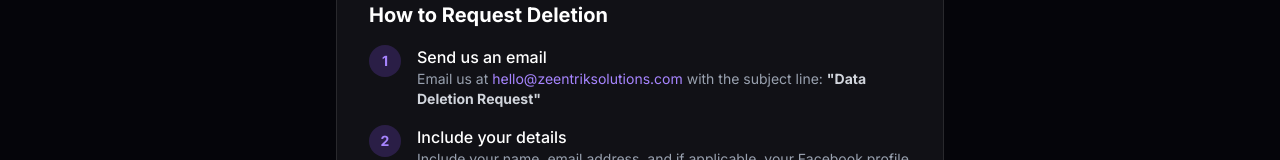
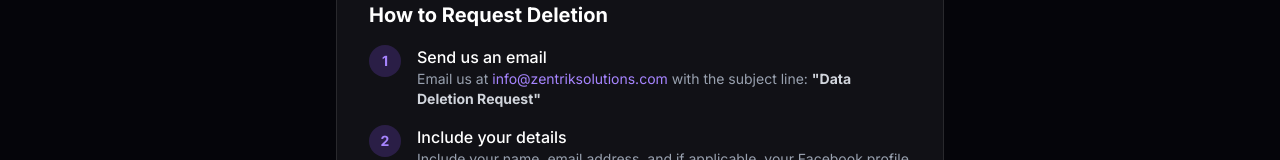
Before and after one commit to Zentrik25/myzentrik, a Next.js app: page /data-deletion in a window 1280 px wide. Shown: the part 639-799 px from the top of the page. Built offline with nearby package versions, Linux system fonts and the light colour scheme.

Commit message:
improved product

```diff
--- a/src/app/data-deletion/page.tsx
+++ b/src/app/data-deletion/page.tsx
@@ -56,10 +56,10 @@
               <p className="text-sm text-gray-400">
                 Email us at{' '}
                 <a
-                  href="mailto:hello@zeentriksolutions.com?subject=Data%20Deletion%20Request&body=Please%20delete%20all%20personal%20data%20associated%20with%20this%20email%20address%20and%20any%20linked%20Facebook%2FMeta%20accounts."
+                  href="mailto:info@zentriksolutions.com?subject=Data%20Deletion%20Request&body=Please%20delete%20all%20personal%20data%20associated%20with%20this%20email%20address%20and%20any%20linked%20Facebook%2FMeta%20accounts."
                   className="text-violet-400 hover:underline"
                 >
-                  hello@zeentriksolutions.com
+                  info@zentriksolutions.com
                 </a>{' '}
                 with the subject line: <strong className="text-gray-300">&quot;Data Deletion Request&quot;</strong>
               </p>
@@ -94,7 +94,7 @@
         </div>
 
         <a
-          href="mailto:hello@zeentriksolutions.com?subject=Data%20Deletion%20Request&body=Please%20delete%20all%20personal%20data%20associated%20with%20this%20email%20address%20and%20any%20linked%20Facebook%2FMeta%20accounts.%0A%0AMy%20name%3A%20%0AMy%20email%3A%20%0AFacebook%20profile%20(if%20applicable)%3A"
+          href="mailto:info@zentriksolutions.com?subject=Data%20Deletion%20Request&body=Please%20delete%20all%20personal%20data%20associated%20with%20this%20email%20address%20and%20any%20linked%20Facebook%2FMeta%20accounts.%0A%0AMy%20name%3A%20%0AMy%20email%3A%20%0AFacebook%20profile%20(if%20applicable)%3A"
           className="mt-8 flex items-center justify-center gap-2 rounded-xl bg-red-600 px-6 py-4 font-semibold text-white transition hover:bg-red-500"
         >
           <Mail className="h-5 w-5" />
--- a/src/app/privacy-policy/page.tsx
+++ b/src/app/privacy-policy/page.tsx
@@ -8,8 +8,8 @@
 
 const LAST_UPDATED = 'March 17, 2026'
 const COMPANY = 'Zentrik Solutions'
-const EMAIL = 'hello@zeentriksolutions.com'
-const SITE = 'https://zeentriksolutions.vercel.app'
+const EMAIL = 'info@zentriksolutions.com'
+const SITE = 'https://zentriksolutions.com'
 
 export default function PrivacyPolicyPage() {
   return (
--- a/src/app/terms-of-service/page.tsx
+++ b/src/app/terms-of-service/page.tsx
@@ -8,7 +8,7 @@
 
 const LAST_UPDATED = 'March 17, 2026'
 const COMPANY = 'Zentrik Solutions'
-const EMAIL = 'hello@zeentriksolutions.com'
+const EMAIL = 'info@zentriksolutions.com'
 
 export default function TermsPage() {
   return (
--- a/src/components/ContactForm.tsx
+++ b/src/components/ContactForm.tsx
@@ -35,7 +35,7 @@
     const body = encodeURIComponent(
       `Name: ${values.name}\nEmail: ${values.email}\nPhone: ${values.phone || 'Not provided'}\nService: ${values.service}\nBudget: ${values.budget}\n\nMessage:\n${values.message}`
     )
-    window.location.href = `mailto:hello@zeentriksolutions.com?subject=${subject}&body=${body}`
+    window.location.href = `mailto:info@zentriksolutions.com?subject=${subject}&body=${body}`
     toast.success('Opening your email client...')
     setSent(true)
     reset()
```
